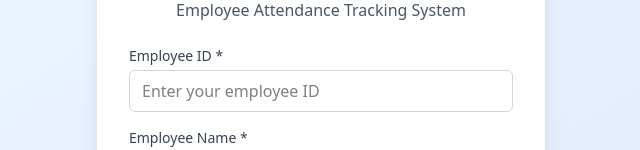
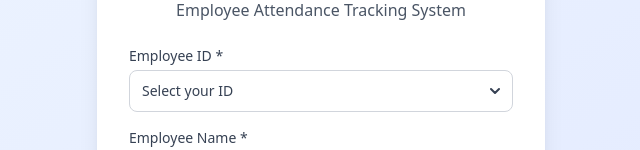
Before and after one commit to Mahendra029/workzen, a React (Vite) app: page / in a window 1280 px wide. Shown: the part 250-400 px from the top of the page, without its empty margins (319-959 px from the left). Built offline with nearby package versions, Linux system fonts and the light colour scheme.

Commit message:
updated the dropdown

```diff
--- a/src/components/TimeTracker.jsx
+++ b/src/components/TimeTracker.jsx
@@ -1,6 +1,7 @@
-import { useState, useEffect } from 'react';
+import { useState, useEffect, useRef } from 'react';
 
 const TimeTracker = () => {
+  const [isDropdownOpen, setIsDropdownOpen] = useState(false);
   const [employeeId, setEmployeeId] = useState('');
   const [employeeName, setEmployeeName] = useState('');
   const [isLoggedIn, setIsLoggedIn] = useState(false);
@@ -9,6 +10,7 @@ const TimeTracker = () => {
   const [sessionDuration, setSessionDuration] = useState('');
   const [currentSession, setCurrentSession] = useState(null);
   const [toast, setToast] = useState({ show: false, message: '', type: '' });
+  const dropdownRef = useRef(null);
 
   const SCRIPT_URL = 'https://script.google.com/macros/s/AKfycbzvZ6qL3u9tjWWAH2WXf_xMvlFSpnj963ZuS6BioH9JDKsToXItvIGr8RJ-EnLi630F_Q/exec';
 
@@ -39,6 +41,20 @@ const TimeTracker = () => {
 
   useEffect(() => {
     checkExistingSession();
+
+    const handleClickOutside = (event) => {
+      if (dropdownRef.current && !dropdownRef.current.contains(event.target)) {
+        setIsDropdownOpen(false);
+      }
+    };
+
+    if (isDropdownOpen) {
+      document.addEventListener('mousedown', handleClickOutside);
+    }
+
+    return () => {
+      document.removeEventListener('mousedown', handleClickOutside);
+    };
   }, []);
 
   const checkExistingSession = async () => {
@@ -161,6 +177,18 @@ const TimeTracker = () => {
     }
     setMessage('');
   };
+
+  const handleDropdownSelect = (id) => {
+    setEmployeeId(id);
+    if (employeeData[id]) {
+      setEmployeeName(employeeData[id]);
+    } else {
+      setEmployeeName('');
+    }
+    setMessage('');
+    setIsDropdownOpen(false);
+  };
+
 
   const handleLogin = async (e) => {
     e.preventDefault();
@@ -412,24 +440,38 @@ const TimeTracker = () => {
                 </div>
               )}
             </div>
-            <input
-              id="employeeId"
-              type="text"
-              value={employeeId}
-              onChange={handleEmployeeIdChange}
-              className="w-full px-3 py-2 border border-gray-300 rounded-md
-                         focus:outline-none focus:ring-2 focus:ring-[#ffc947] focus:border-[#ffc947]
-                         hover:border-[#ffc947] transition-colors"
-              placeholder="Enter your employee ID"
-              required
-              disabled={loading}
-              list="employeeIds"
-            />
-            <datalist id="employeeIds">
-              {Object.keys(employeeData).map(id => (
-                <option key={id} value={id} />
-              ))}
-            </datalist>
+            <div className="relative" ref={dropdownRef}>
+              <button
+                id="dropdownDefaultButton"
+                onClick={() => setIsDropdownOpen(!isDropdownOpen)}
+                disabled={loading}
+                className="w-full text-gray-700 bg-white border border-gray-300 hover:border-[#ffc947] focus:ring-2 focus:outline-none focus:ring-[#ffc947] font-medium rounded-lg text-sm px-3 py-2.5 text-left inline-flex items-center justify-between transition-colors disabled:opacity-50"
+                type="button"
+              >
+                {employeeId ? `${employeeId} - ${employeeName}` : 'Select your ID'}
+                <svg className={`w-2.5 h-2.5 ms-3 transform transition-transform ${isDropdownOpen ? 'rotate-180' : ''}`} aria-hidden="true" xmlns="http://www.w3.org/2000/svg" fill="none" viewBox="0 0 10 6">
+                  <path stroke="currentColor" strokeLinecap="round" strokeLinejoin="round" strokeWidth="2" d="m1 1 4 4 4-4" />
+                </svg>
+              </button>
+
+              {isDropdownOpen && (
+                <div id="dropdown" className="z-10 absolute mt-1 bg-white divide-y divide-gray-100 rounded-lg shadow-lg w-full max-h-60 overflow-y-auto">
+                  <ul className="py-2 text-sm text-gray-700" aria-labelledby="dropdownDefaultButton">
+                    {Object.keys(employeeData).map((id) => (
+                      <li key={id}>
+                        <button
+                          type="button"
+                          onClick={() => handleDropdownSelect(id)}
+                          className="block w-full text-left px-4 py-2 hover:bg-gray-100"
+                        >
+                          {id}
+                        </button>
+                      </li>
+                    ))}
+                  </ul>
+                </div>
+              )}
+            </div>
           </div>
 
           <div>
```
